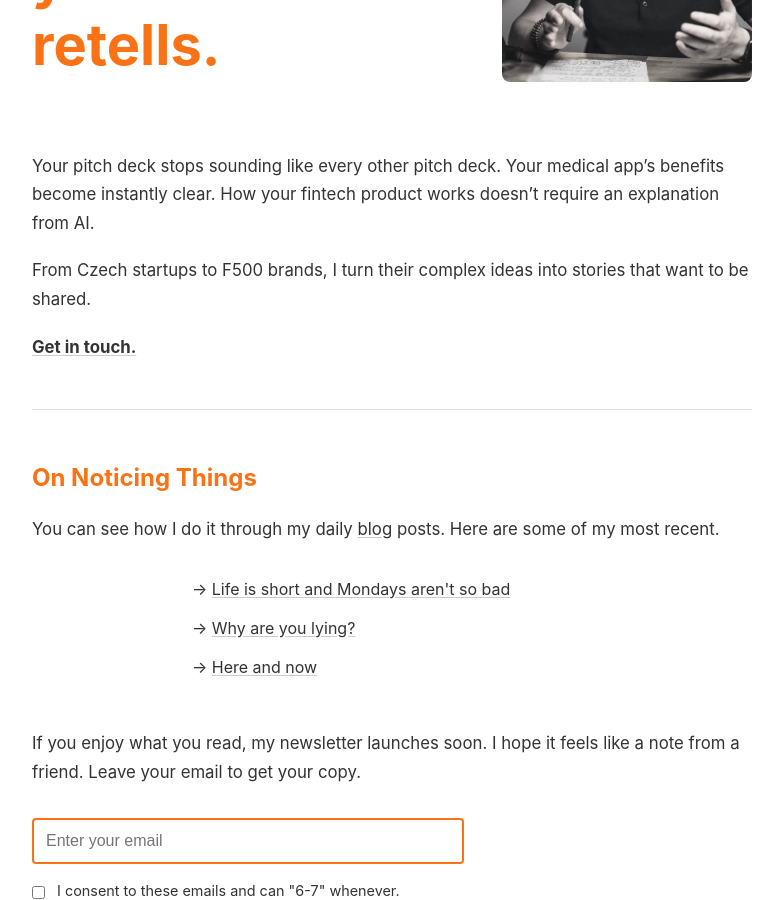
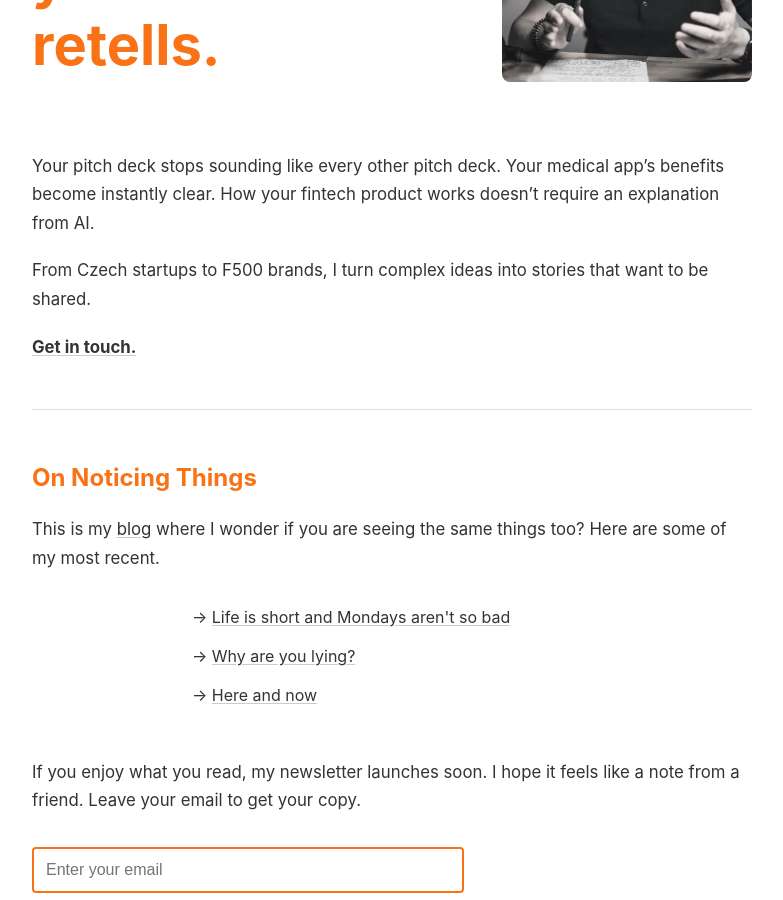
Before and after one commit to westleyovercash/westleyovercash.github.io, a Jekyll site: the page built from index.md, in a window 1280 px wide and 900 px high, scrolled down 310 px. Shown: the whole window, without its empty margins (248-1031 px from the left). Built offline with Jekyll 4.4.1, drawn with Linux system fonts in a browser that asks for light colours.

Commit message:
Update index.md

```diff
--- a/index.md
+++ b/index.md
@@ -14,14 +14,14 @@ title: Home
 
 Your pitch deck stops sounding like every other pitch deck. Your medical app's benefits become instantly clear. How your fintech product works doesn't require an explanation from AI.
 
-From Czech startups to F500 brands, I turn their complex ideas into stories that want to be shared.
+From Czech startups to F500 brands, I turn complex ideas into stories that want to be shared.
 
 **<a href="/contact">Get in touch.</a>**
 
 <hr style="border: none; border-top: 1px solid #e0e0e0; margin: 3rem 0;">
 
 <h2>On Noticing Things</h2>
-<p>You can see how I do it through my daily <a href="/blog">blog</a> posts. Here are some of my most recent.</p>
+<p>This is my <a href="/blog">blog</a> where I wonder if you are seeing the same things too? Here are some of my most recent.</p>
 <ul style="list-style: none; padding: 0; margin: 2rem auto; max-width: 400px;">
 {% for post in site.posts limit:3 %}
   <li style="margin-bottom: 0.75rem; text-align: left;">→ <a href="{{ post.url }}">{{ post.title }}</a></li>
```
